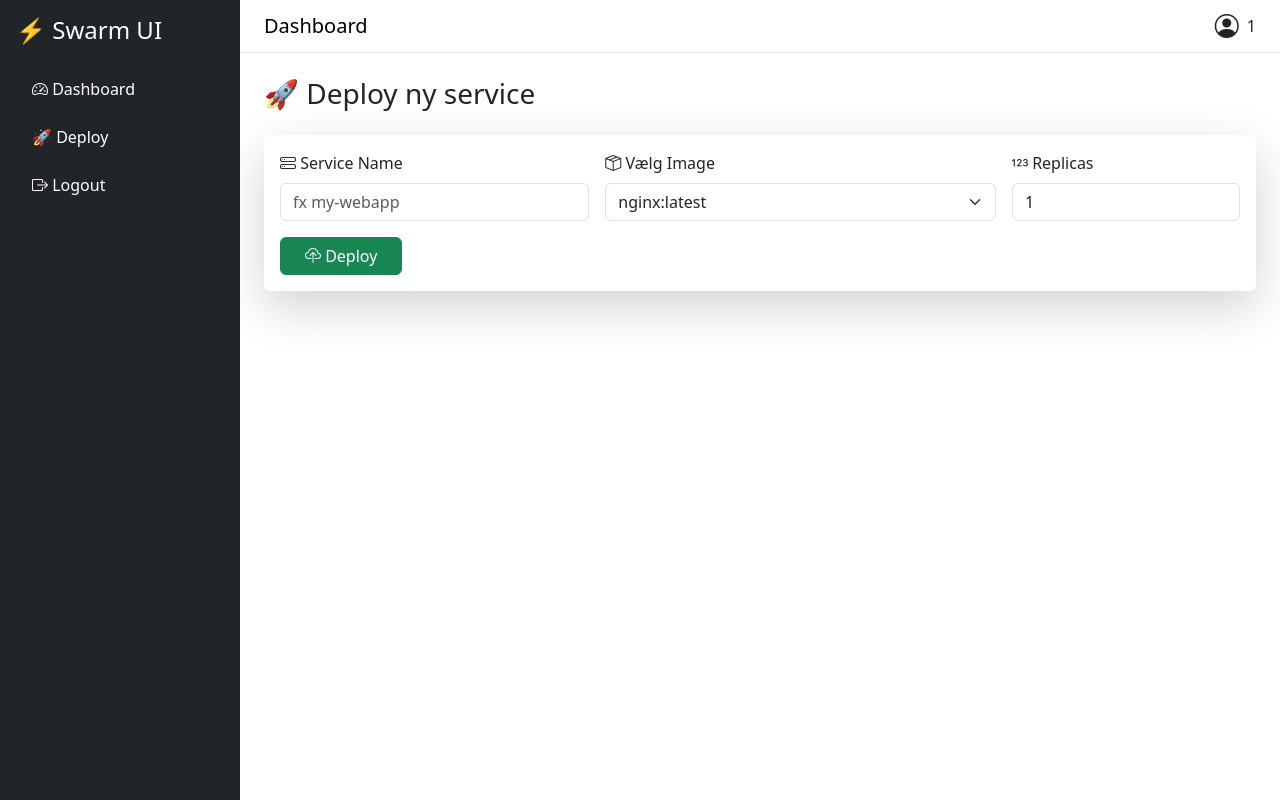
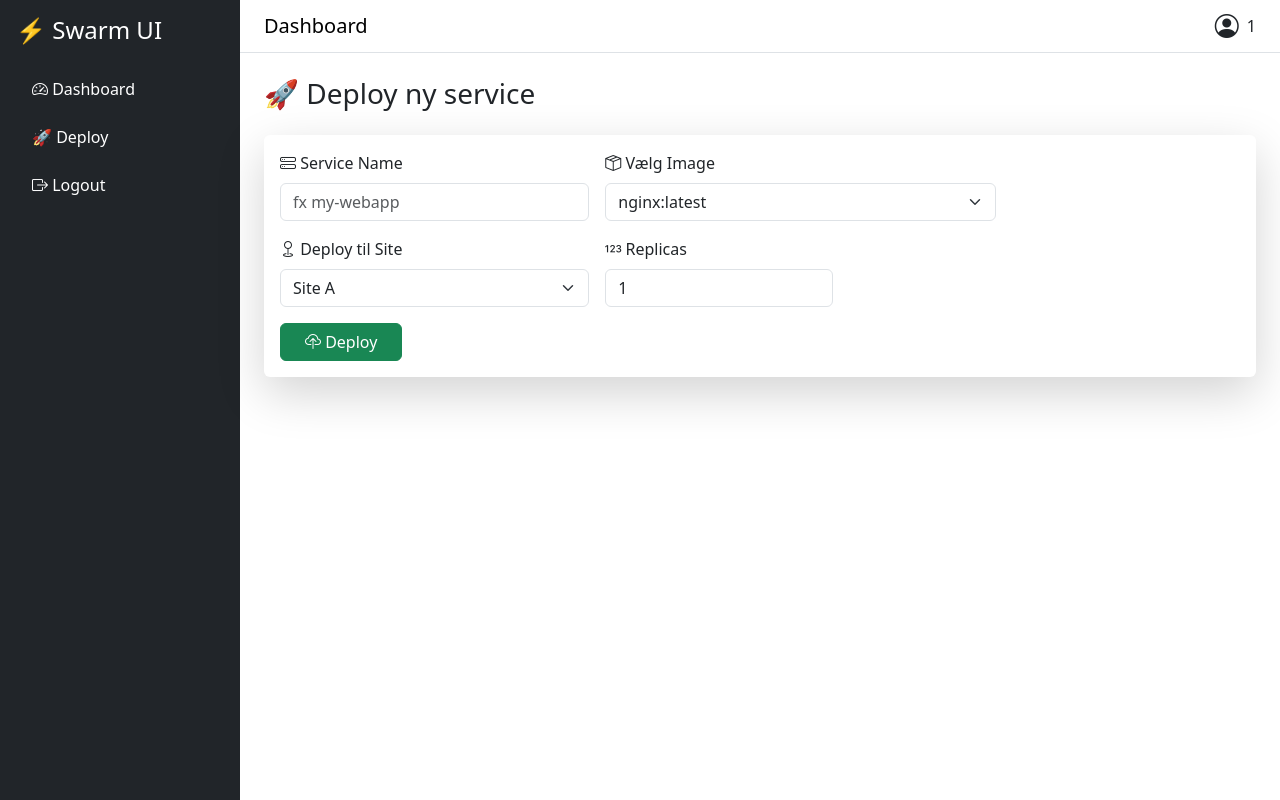
Before and after one commit to yorka02/Swarm-Manager, a Flask app: page /deploy in a window 1280 px wide. Run offline with Flask 3, Linux system fonts and the light colour scheme; a user stored in the database is signed in.

Commit message:
Update deploy.html

```diff
--- a/templates/deploy.html
+++ b/templates/deploy.html
@@ -26,6 +26,16 @@
         <input type="text" class="form-control mt-2 d-none" id="customImageInput" placeholder="Indtast dit eget image" name="custom_image">
       </div>
 
+        <!-- Site valg -->
+        <div class="col-md-4">
+        <label class="form-label"><i class="bi bi-geo"></i> Deploy til Site</label>
+        <select class="form-select" name="site">
+        <option value="a">Site A</option>
+        <option value="b">Site B</option>
+        </select>
+        </div>
+
+
       <!-- Replicas -->
       <div class="col-md-3">
         <label class="form-label"><i class="bi bi-123"></i> Replicas</label>
```
